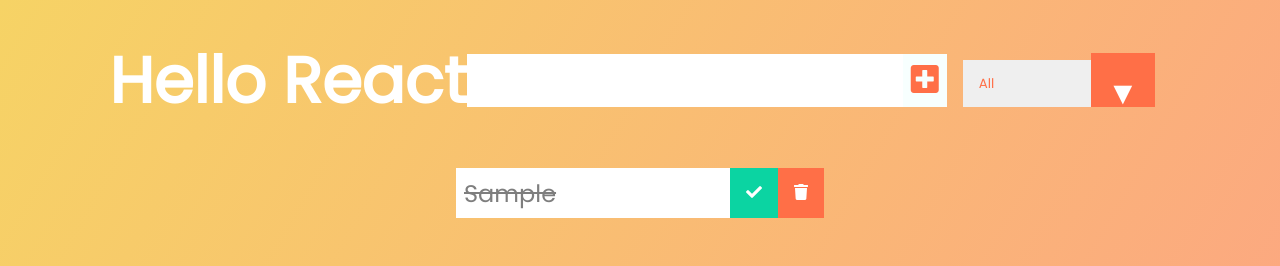
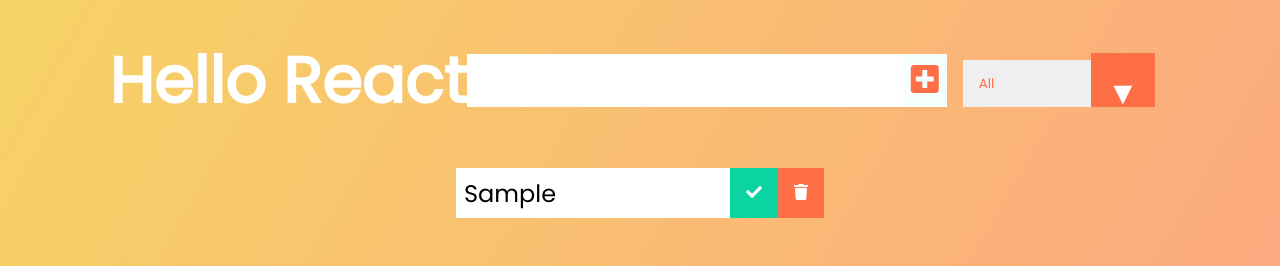
Before and after one commit to catakeat/dev_ed_todo_application, a React (Create React App) app: page / in a window 1280 px wide. Both pictures are taken after typing "Sample" into the empty fields and a click on the button 924 px from the left and 80 px from the top of the page. Shown: the top 266 px of the page. Built offline with nearby package versions, Linux system fonts and the light colour scheme.

Commit message:
--- Auto-Git Commit ---

```diff
--- a/src/components/Todo.js
+++ b/src/components/Todo.js
@@ -21,7 +21,7 @@ function Todo(props) {
 }
   return (
     <div className="todo">
-      <li className="{ todo-item  completed ? completed : }"  >{props.text}</li>
+      <li className=" todo-item props.completed" >{props.text}</li>
       <button className="complete-btn"  onClick={completeHandler}>
         <i className="fas fa-check"></i>
       </button>
```
Also changed, not shown: .autogit/logs/log-26-11-2021-13-5-57.txt (added).
